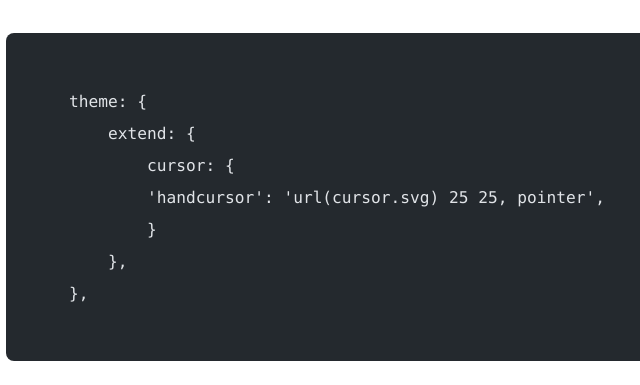
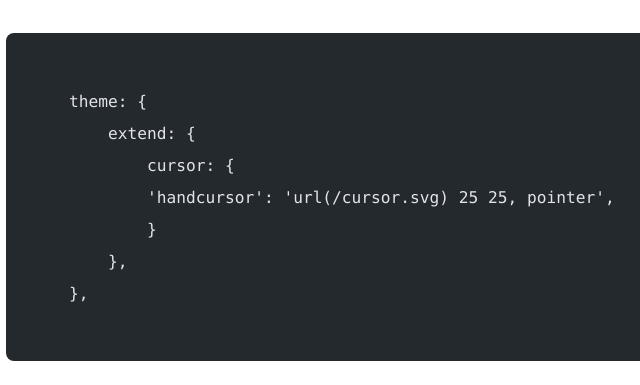
Before and after one commit to stefangrage/uilir, an Astro site: page / in a window 1280 px wide. Shown: the part 8245-8630 px from the top of the page, 218-858 px from the left. Built offline with nearby package versions, Linux system fonts and the light colour scheme; Astro itself is replaced by a stand-in of ours; code samples lack their colours.

Commit message:
opdaterer sti til customcursor i kopierbar kodestump

```diff
--- a/src/pages/index.astro
+++ b/src/pages/index.astro
@@ -185,7 +185,7 @@ import lomo from "../assets/images/lomo.jpeg";
 	theme: {
 		extend: {
             cursor: {
-            'handcursor': 'url(cursor.svg) 25 25, pointer',
+            'handcursor': 'url(/cursor.svg) 25 25, pointer',
         	}
         },
 	},
```
